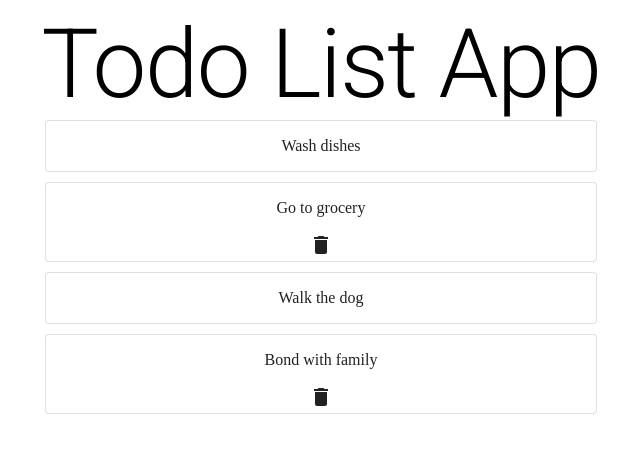
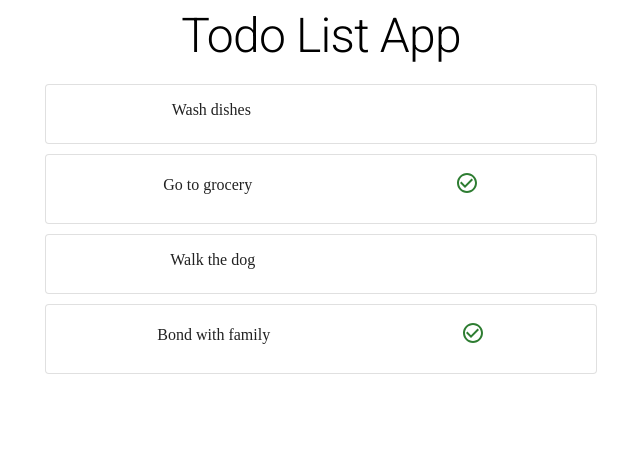
Before and after one commit to manuelMarkDenver/TodoList, a React (Create React App) app: page / in a window 1280 px wide. Shown: the top 450 px of the page, without its empty margins (319-959 px from the left). Built offline with nearby package versions, Linux system fonts and the light colour scheme.

Commit message:
created separate folder for the Todo and Buttons // added code for the "done conditional functionality"

```diff
--- a/src/App.js
+++ b/src/App.js
@@ -1,5 +1,6 @@
+import { useEffect, useState } from 'react';
 import './App.css';
-import TodoContainer from './components/TodoContainer';
+import TodoContainer from './components/Todo/TodoContainer';
 
 const DUMMY_DATA = [
   {
@@ -25,9 +26,24 @@ const DUMMY_DATA = [
 ];
 
 function App() {
+  const [todos, setTodos] = useState(DUMMY_DATA);
+
+  const onItemClickHandler = (id) => {
+    console.log(id);
+    const updatedTodos = todos.map((todo) => {
+      if (todo.id === id) {
+        return { ...todo, done: !todo.done };
+      }
+
+      return todo;
+    });
+
+    setTodos(updatedTodos);
+  };
+
   return (
     <div className='App'>
-      <TodoContainer todos={DUMMY_DATA} />
+      <TodoContainer todos={todos} onItemClick={onItemClickHandler} />
     </div>
   );
 }
--- /dev/null
+++ b/src/components/Todo/TodoContainer.jsx
@@ -0,0 +1,22 @@
+import React from 'react';
+import { Typography } from '@mui/material';
+import TodoList from './TodoList';
+
+const TodoContainer = (props) => {
+  return (
+    <div>
+      <Typography
+        variant='h1'
+        sx={{
+          fontSize: '3rem',
+          marginBottom: '20px',
+        }}
+      >
+        Todo List App
+      </Typography>
+      <TodoList todos={props.todos} onItemClick={props.onItemClick} />
+    </div>
+  );
+};
+
+export default TodoContainer;
--- /dev/null
+++ b/src/components/Todo/TodoItem.jsx
@@ -0,0 +1,38 @@
+import React from 'react';
+
+import { Container, Card, CardContent, Typography } from '@mui/material';
+import CheckCircleOutlineIcon from '@mui/icons-material/CheckCircleOutline';
+
+const TodoItem = (props) => {
+  const { id, todo, done } = props.todo;
+
+  const todoClickHandler = () => {
+    const passedId = props.todo.id;
+    props.onItemClick(passedId);
+  };
+
+  return (
+    <Container maxWidth='sm'>
+      <Card
+        variant='outlined'
+        sx={{ marginBottom: '10px' }}
+        onClick={() => (!done ? todoClickHandler() : () => false)}
+      >
+        <CardContent
+          sx={{
+            display: 'flex',
+            justifyContent: 'space-around',
+            alignItems: 'center',
+          }}
+        >
+          <Typography variant='p'>{todo}</Typography>
+          <Typography variant='span'>
+            {done && <CheckCircleOutlineIcon color='success' />}
+          </Typography>
+        </CardContent>
+      </Card>
+    </Container>
+  );
+};
+
+export default TodoItem;
--- a/src/components/TodoList.jsx
+++ b/src/components/Todo/TodoList.jsx
@@ -4,10 +4,12 @@ import TodoItem from './TodoItem';
 const TodoList = (props) => {
   const todos = props.todos;
 
+  console.log(props);
+
   return (
     <div>
       {todos.map((todo) => (
-        <TodoItem todo={todo} key={todo.id} />
+        <TodoItem todo={todo} key={todo.id} onItemClick={props.onItemClick} />
       ))}
     </div>
   );
--- a/src/components/TodoContainer.jsx
+++ /dev/null
@@ -1,14 +0,0 @@
-import React from 'react';
-import { Typography } from '@mui/material';
-import TodoList from './TodoList';
-
-const TodoContainer = (props) => {
-  return (
-    <div>
-      <Typography variant='h1'>Todo List App</Typography>
-      <TodoList todos={props.todos} />
-    </div>
-  );
-};
-
-export default TodoContainer;
--- a/src/components/TodoItem.jsx
+++ /dev/null
@@ -1,21 +0,0 @@
-import React from 'react';
-
-import { Box, Container, Paper } from '@mui/material';
-import DeleteIcon from '@mui/icons-material/Delete';
-
-
-const TodoItem = (props) => {
-  const { id, todo, done } = props.todo;
-
-  console.log({ id, todo, done });
-  return (
-    <Container maxWidth='sm'>
-      <Paper elevation={24} variant='outlined' sx={{ marginBottom: '10px' }}>
-        <p>{todo}</p>
-        <span>{done && <DeleteIcon />}</span>
-      </Paper>
-    </Container>
-  );
-};
-
-export default TodoItem;
```
